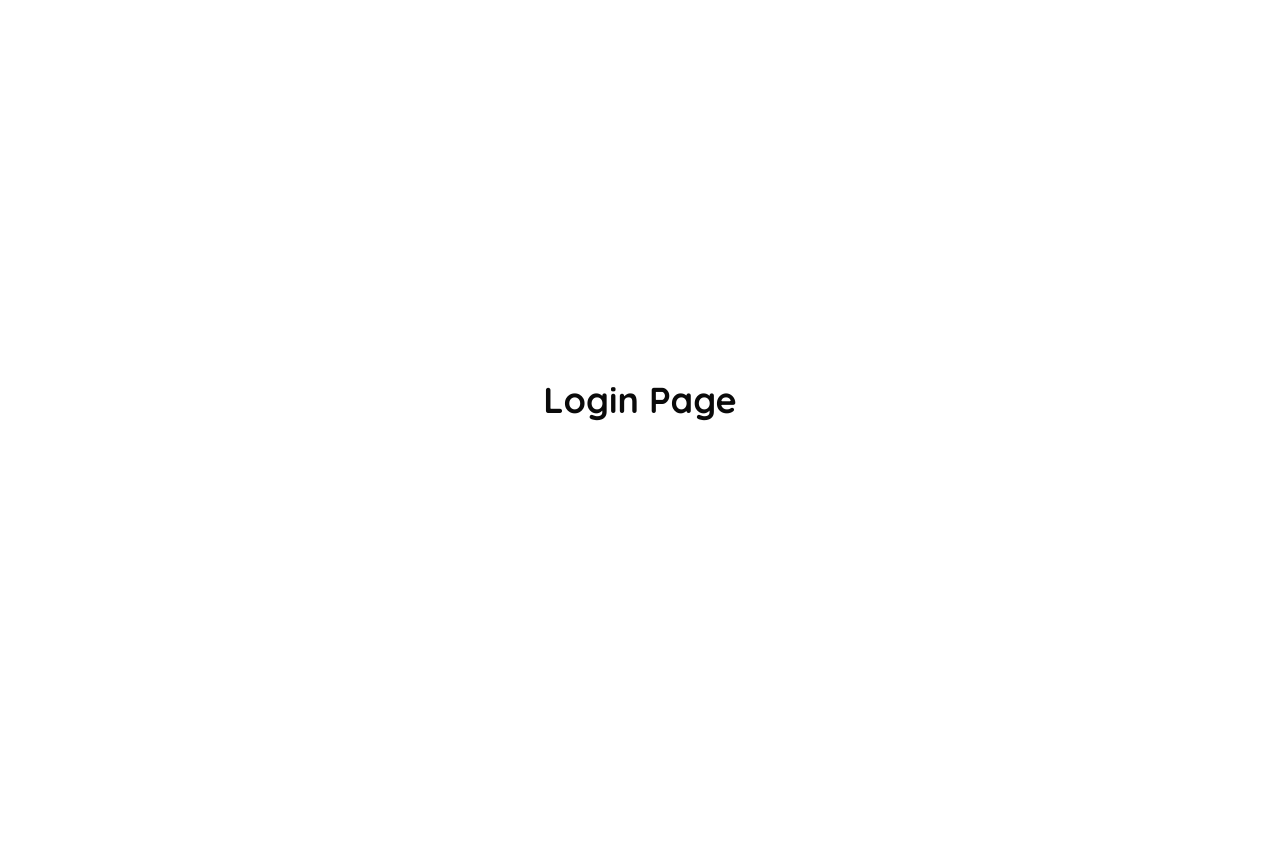
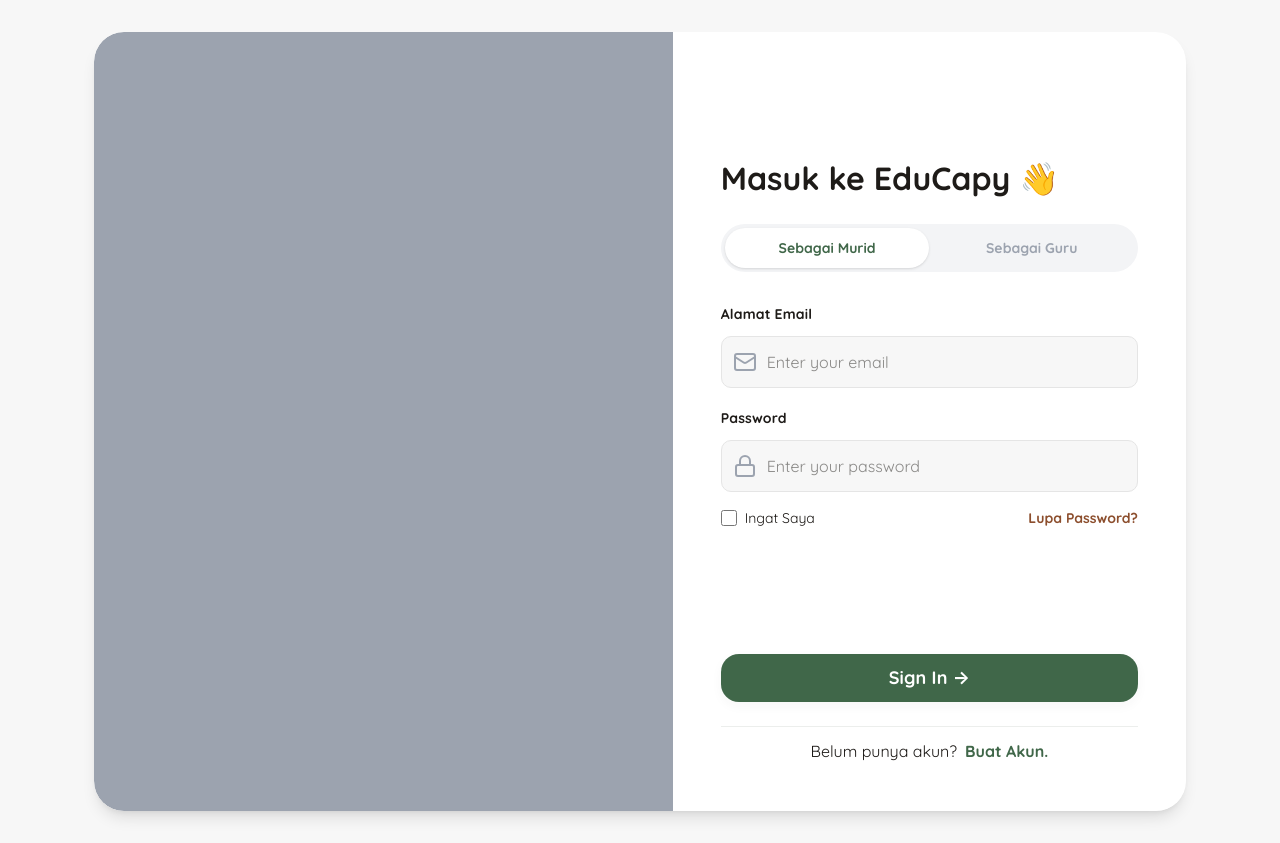
Before and after one commit to Fwrrell/EduCapy, a React app in the folder frontend/: page /login in a window 1280 px wide. Before the commit the page ends 800 px from the top, so only its background shows below. Built offline with nearby package versions, Linux system fonts and the light colour scheme; the HTML template or start-up script is replaced by a standard one.

Commit message:
feat: Menambahkan page login dan memisahkan route yang bisa diakses sesudah login
feat: Endpoint pada guru untuk mengambil data banyak murid yang sedang aktif (kontrak) diajar dan Endpoint untuk mengambil data riwayat sesi yang sudah berlangsung.

```diff
--- a/frontend/src/App.jsx
+++ b/frontend/src/App.jsx
@@ -1,32 +1,25 @@
-import { createBrowserRouter, RouterProvider } from "react-router-dom";
+import { BrowserRouter, Routes, Route, Navigate } from "react-router-dom";
 import LoginPage from "./pages/LoginPage";
 import RegisterPage from "./pages/RegisterPage";
 import DashboardPage from "./pages/DashboardPage";
-import GuruDashboardPage from "./pages/Guru/GuruDashboardPage";
-
-const router = createBrowserRouter([
-  // section murid
-  {
-    path: "/login",
-    element: <LoginPage />,
-  },
-  { path: "/register", element: <RegisterPage /> },
-  {
-    path: "/app",
-    element: <DashboardPage />,
-  },
-
-  // section guru
-  {
-    path: "/guru/login",
-    element: <LoginPage />,
-  },
-  {
-    path: "/guru/app",
-    element: <GuruDashboardPage />,
-  },
-]);
+import ProtectedRoute from "./components/ProtectedRoute";
+import PublicRoute from "./components/PublicRoute";
 
 export default function App() {
-  return <RouterProvider router={router} />;
+  return (
+    <BrowserRouter>
+      <Routes>
+        {/* public route */}
+        <Route element={<PublicRoute />}>
+          <Route path="/register" element={<RegisterPage />} />
+          <Route path="/login" element={<LoginPage />} />
+        </Route>
+
+        {/* protected route */}
+        <Route element={<ProtectedRoute />}>
+          <Route path="/app" element={<DashboardPage />} />
+        </Route>
+      </Routes>
+    </BrowserRouter>
+  );
 }
--- /dev/null
+++ b/frontend/src/components/ProtectedRoute.jsx
@@ -0,0 +1,12 @@
+import { Navigate, Outlet } from "react-router-dom";
+
+export default function ProtectedRoute() {
+  // cek jwt di localStorage
+  const token = localStorage.getItem("token");
+
+  if (!token) {
+    return <Navigate to="/login" replace />;
+  }
+
+  return <Outlet />;
+}
--- /dev/null
+++ b/frontend/src/components/PublicRoute.jsx
@@ -0,0 +1,11 @@
+import { Navigate, Outlet } from "react-router-dom";
+
+export default function PublicRoute() {
+  const token = localStorage.getItem("token");
+
+  if (token) {
+    return <Navigate to="/app" replace />;
+  }
+
+  return <Outlet />;
+}
--- a/frontend/src/pages/Guru/GuruDashboardPage.jsx
+++ /dev/null
@@ -1,9 +0,0 @@
-function GuruDashboardPage() {
-  return (
-    <div className="flex justify-center items-center min-h-screen">
-      <h1 className="text-4xl font-bold">Guru Dashboard Page</h1>
-    </div>
-  );
-}
-
-export default GuruDashboardPage;
--- a/frontend/src/pages/LoginPage.jsx
+++ b/frontend/src/pages/LoginPage.jsx
@@ -1,9 +1,174 @@
-import { Outlet } from "react-router-dom";
+import { Input } from "@/components/ui/input";
+import { LockIcon, Mail } from "lucide-react";
+import { useState } from "react";
+import { Link, useNavigate } from "react-router-dom";
 
 function LoginPage() {
+  const [error, setError] = useState("");
+  const [isLoading, setIsLoading] = useState(false);
+  const navigate = useNavigate();
+
+  const [email, setEmail] = useState("");
+  const [password, setPassword] = useState("");
+  const [role, setRole] = useState("murid");
+
+  const handleSubmit = async (e) => {
+    e.preventDefault();
+    setError("");
+
+    if (!email.trim() || !password.trim()) {
+      setError("Email dan Password harus diisi!");
+      return;
+    }
+
+    setIsLoading(true);
+
+    const payload = {
+      email: email,
+      password: password,
+      role: role,
+    };
+
+    try {
+      const response = await fetch("http://localhost:3000/api/auth/login", {
+        method: "POST",
+        headers: {
+          "Content-Type": "application/json",
+        },
+        body: JSON.stringify(payload),
+      });
+
+      const result = await response.json();
+
+      if (!response.ok) {
+        throw new Error(result.message || "Login gagal");
+      }
+
+      localStorage.setItem("token", result.token);
+
+      alert("Login berhasil");
+      navigate("/app");
+    } catch (err) {
+      setError(err.message);
+    } finally {
+      setIsLoading(false);
+    }
+  };
+
   return (
-    <div className="flex justify-center items-center min-h-screen">
-      <h1 className="text-4xl font-bold">Login Page</h1>
+    <div className="min-h-screen bg-main-bg flex items-center justify-center p-4 sm:p-6 lg:p-8">
+      <div className="w-full max-w-[1092px] flex rounded-[30px] overflow-hidden shadow-lg">
+        {/* LEFT PANEL - gambar promosi (brand / promosi) */}
+        <div className="hidden lg:block lg:w-[53%] bg-[#9CA3AF] rounded-l-[30px] min-h-[779px]" />
+
+        {/* RIGHT PANEL - form */}
+        <div className="w-full lg:w-[47%] bg-white rounded-[30px] lg:rounded-l-none flex flex-col justify-between px-8 sm:px-12 py-10 sm:py-12">
+          <div className="flex flex-col gap-0 my-auto">
+            {/* Header */}
+            <div className="flex flex-col gap-3 pb-[18px]">
+              <h1 className="font-bold text-[32px] leading-10 text-main-text flex items-center gap-2">
+                Masuk ke EduCapy 👋
+              </h1>
+            </div>
+
+            {/* Toggle Role Selector */}
+            <div className="w-full bg-[#F3F4F6] p-1 rounded-full flex items-center mb-6 mt-2">
+              <button
+                type="button"
+                onClick={() => setRole("murid")}
+                className={`flex-1 py-2.5 text-center font-poppins font-bold text-sm rounded-full transition-all cursor-pointer ${
+                  role === "murid"
+                    ? "bg-white text-brand-green shadow-sm"
+                    : "text-brand-gray"
+                }`}
+              >
+                Sebagai Murid
+              </button>
+              <button
+                type="button"
+                onClick={() => setRole("guru")}
+                className={`flex-1 py-2.5 text-center font-poppins font-bold text-sm rounded-full transition-all cursor-pointer ${
+                  role === "guru"
+                    ? "bg-white text-brand-green shadow-sm"
+                    : "text-brand-gray"
+                }`}
+              >
+                Sebagai Guru
+              </button>
+            </div>
+
+            {/* Form Content Berdasarkan Step */}
+            <div className="flex flex-col gap-5 mt-2">
+              <Input
+                label="Alamat Email"
+                placeholder="Enter your email"
+                type="email"
+                icon={<Mail color="#9ca3af" />}
+                value={email}
+                onChange={(e) => setEmail(e.target.value)}
+              />
+              <Input
+                label="Password"
+                placeholder="Enter your password"
+                type="password"
+                icon={<LockIcon color="#9ca3af" />}
+                value={password}
+                onChange={(e) => setPassword(e.target.value)}
+              />
+            </div>
+
+            {/* Remember Me & Forgot Password */}
+            <div className="flex items-center justify-between w-full mt-4 font-poppins text-sm">
+              <label className="flex items-center gap-2 text-main-text cursor-pointer select-none">
+                <input
+                  type="checkbox"
+                  className="w-4 h-4 rounded border-gray-300 text-brand-green focus:ring-brand-green/30"
+                />
+                Ingat Saya
+              </label>
+              <Link
+                to="/forgot-password"
+                className="font-bold text-[#8C4E2D] hover:underline"
+              >
+                Lupa Password?
+              </Link>
+            </div>
+          </div>
+
+          {/* Button Section */}
+          <div className="flex flex-col gap-0 mt-8">
+            {error && (
+              <p className="text-sm font-bold text-red-500">⚠️ {error}</p>
+            )}
+            <div className="flex items-center gap-4 w-full mt-4">
+              <button
+                onClick={handleSubmit}
+                disabled={isLoading}
+                className="w-full flex items-center justify-center gap-1 py-[14px] rounded-2xl bg-brand-green shadow-[0_4px_12px_0_rgba(54,51,48,0.04)] hover:bg-opacity-90 transition-colors cursor-pointer disabled:bg-slate-300 disabled:cursor-not-allowed"
+              >
+                <span className="font-bold text-lg text-white tracking-[0.14px] leading-5">
+                  {isLoading ? "Memproses.." : "Sign In →"}
+                </span>
+              </button>
+            </div>
+
+            {/* Footer */}
+            <div className="flex flex-col items-start pt-3 mt-6 border-t border-[#C1C8BF4D]">
+              <div className="flex items-center justify-center gap-2 w-full">
+                <span className="font-poppins font-normal text-base text-main-text leading-6">
+                  Belum punya akun?
+                </span>
+                <Link
+                  to="/register"
+                  className="font-poppins font-bold text-base text-brand-green leading-6 hover:underline"
+                >
+                  Buat Akun.
+                </Link>
+              </div>
+            </div>
+          </div>
+        </div>
+      </div>
     </div>
   );
 }
--- a/frontend/src/pages/RegisterPage.jsx
+++ b/frontend/src/pages/RegisterPage.jsx
@@ -161,8 +161,9 @@
         throw new Error(result.message || "Registrasi gagal");
       }
 
+      localStorage.setItem("token", result.token);
+
       alert("Registrasi berhasil");
-
       navigate("/app");
     } catch (err) {
       setError(err.message);
```
Also changed, not shown: 1 other file (tests, documents, lock files or other folders).
